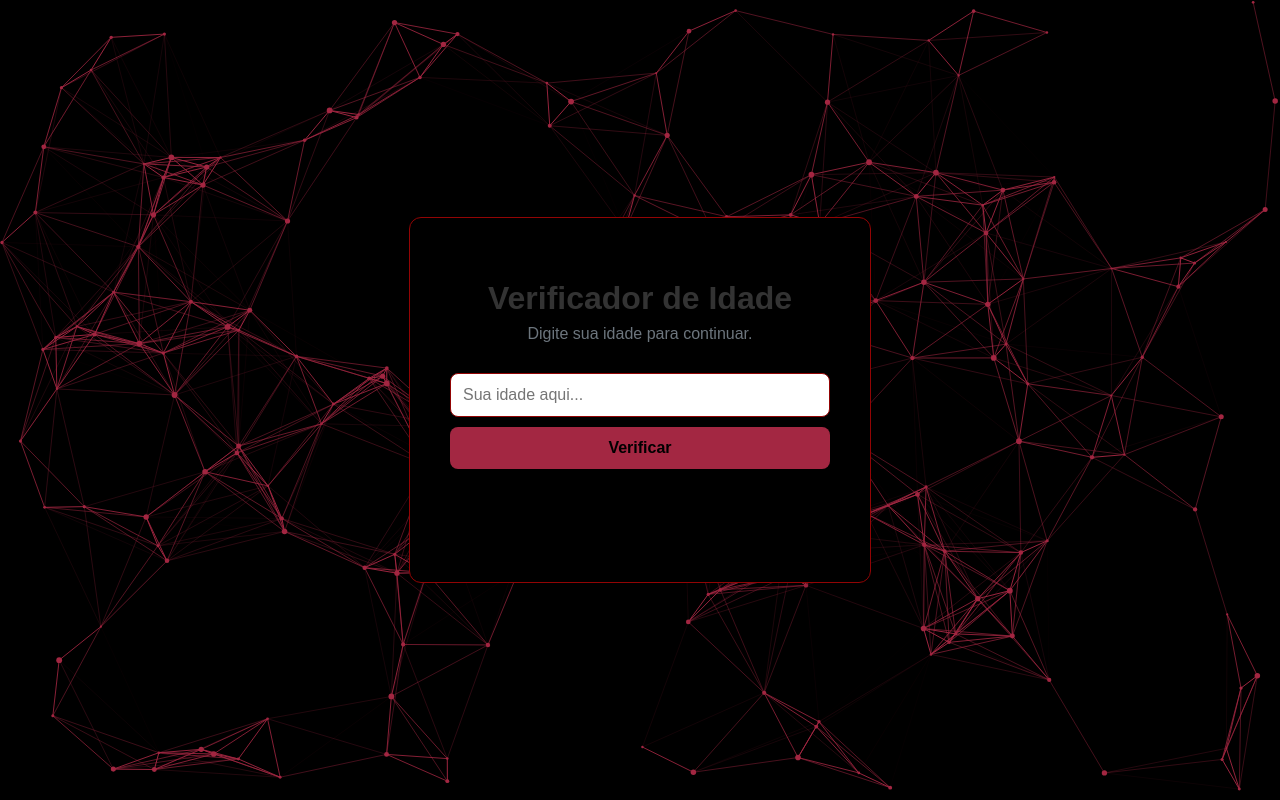
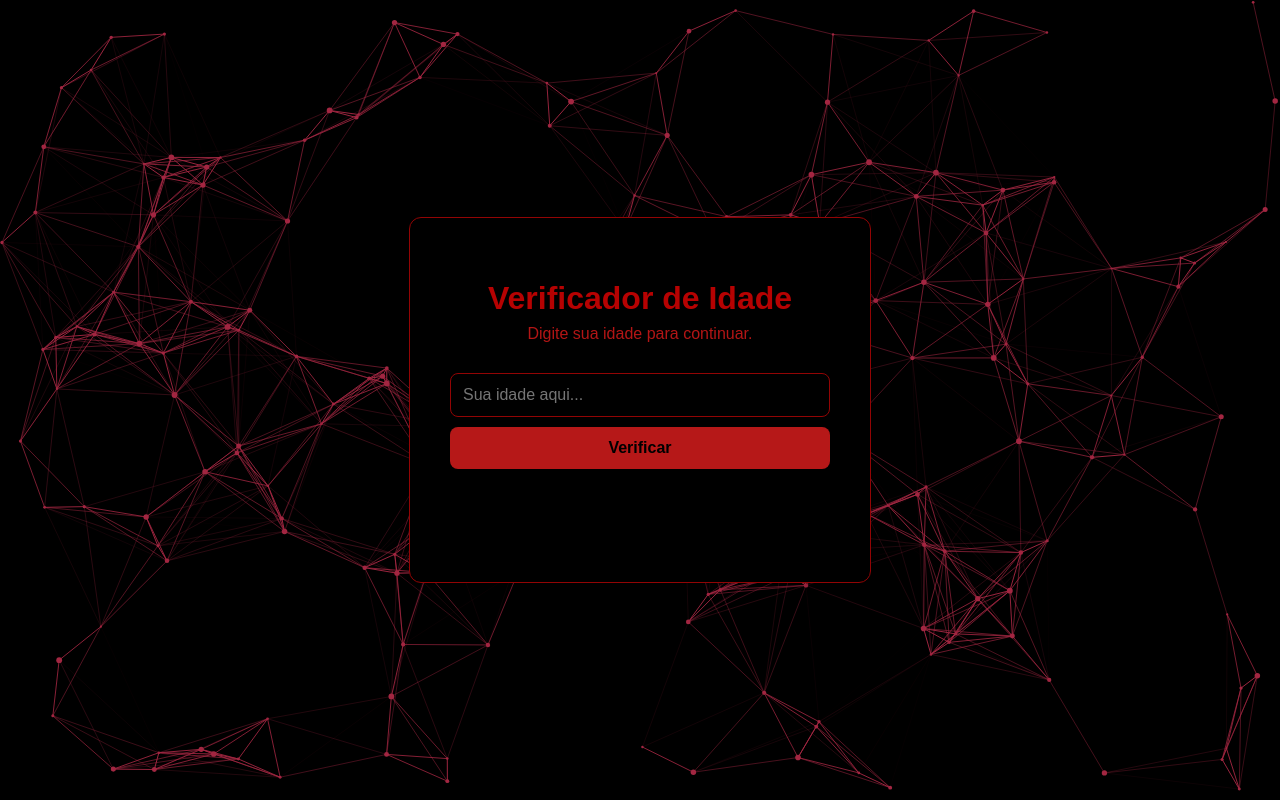
Before and after one commit to CmkLaura/Teste-Vite-React-, a React (Vite) app: page / in a window 1280 px wide. Built offline with nearby package versions, Linux system fonts and the light colour scheme; the HTML template or start-up script is replaced by a standard one; a web font is replaced by a local one.

Commit message:
Add files via upload

```diff
--- a/src/App.css
+++ b/src/App.css
@@ -3,9 +3,9 @@
 :root {
     --cor-fundo: #000000;
     --cor-container: #000000;
-    --cor-primaria: #a32742;
-    --cor-texto-principal: #333333;
-    --cor-texto-secundario: #6c757d;
+    --cor-primaria: #b61818;
+    --cor-texto-principal: #b60202;
+    --cor-texto-secundario: #b31515;
     --cor-borda: #920404;
     --fonte-principal: 'Popins', sans-serif;
 }
@@ -62,6 +62,7 @@ input, button {
     border-radius: 8px;
     border: 1px solid var(--cor-borda);
     transition: all 0.3s ease;
+    background-color: #000000;
 }
 
 input:focus {
```
